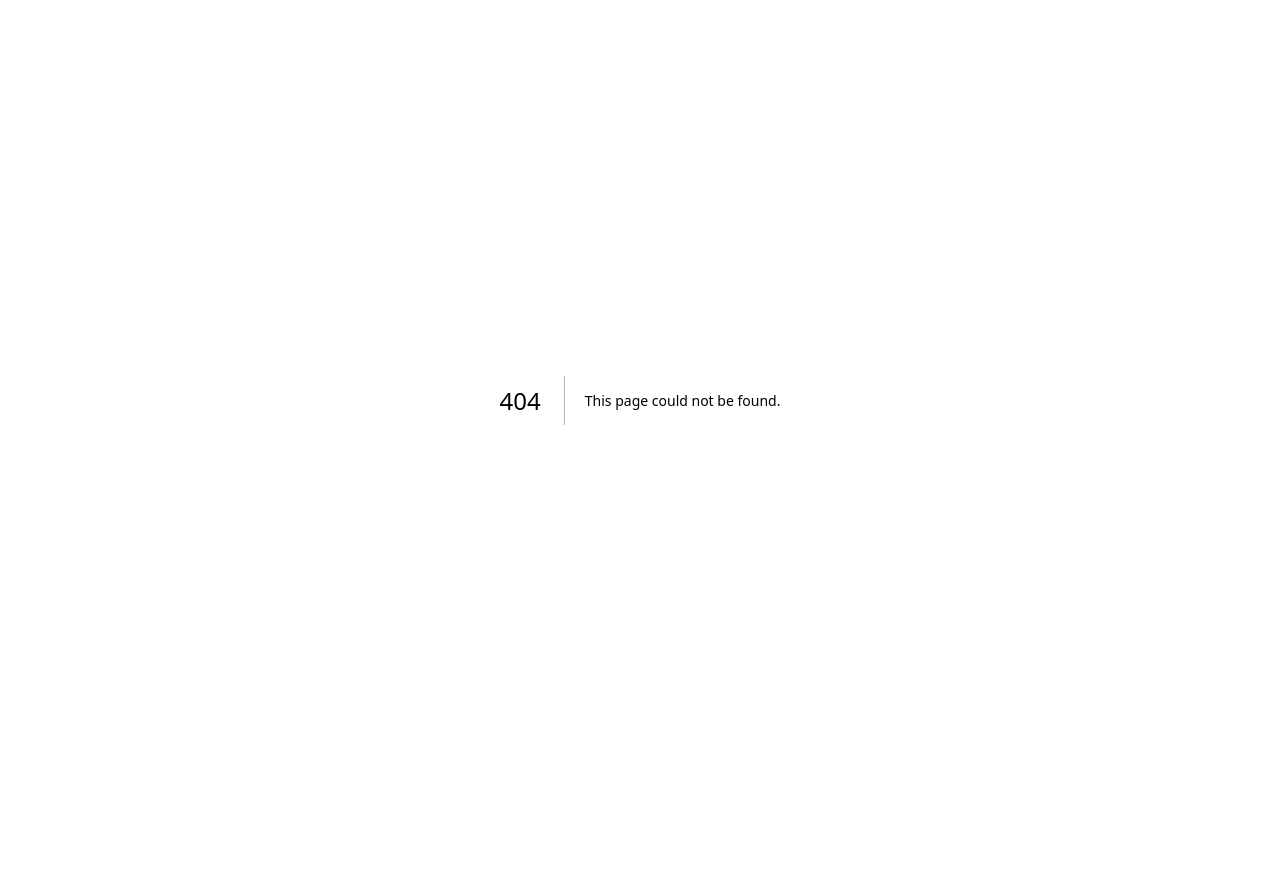
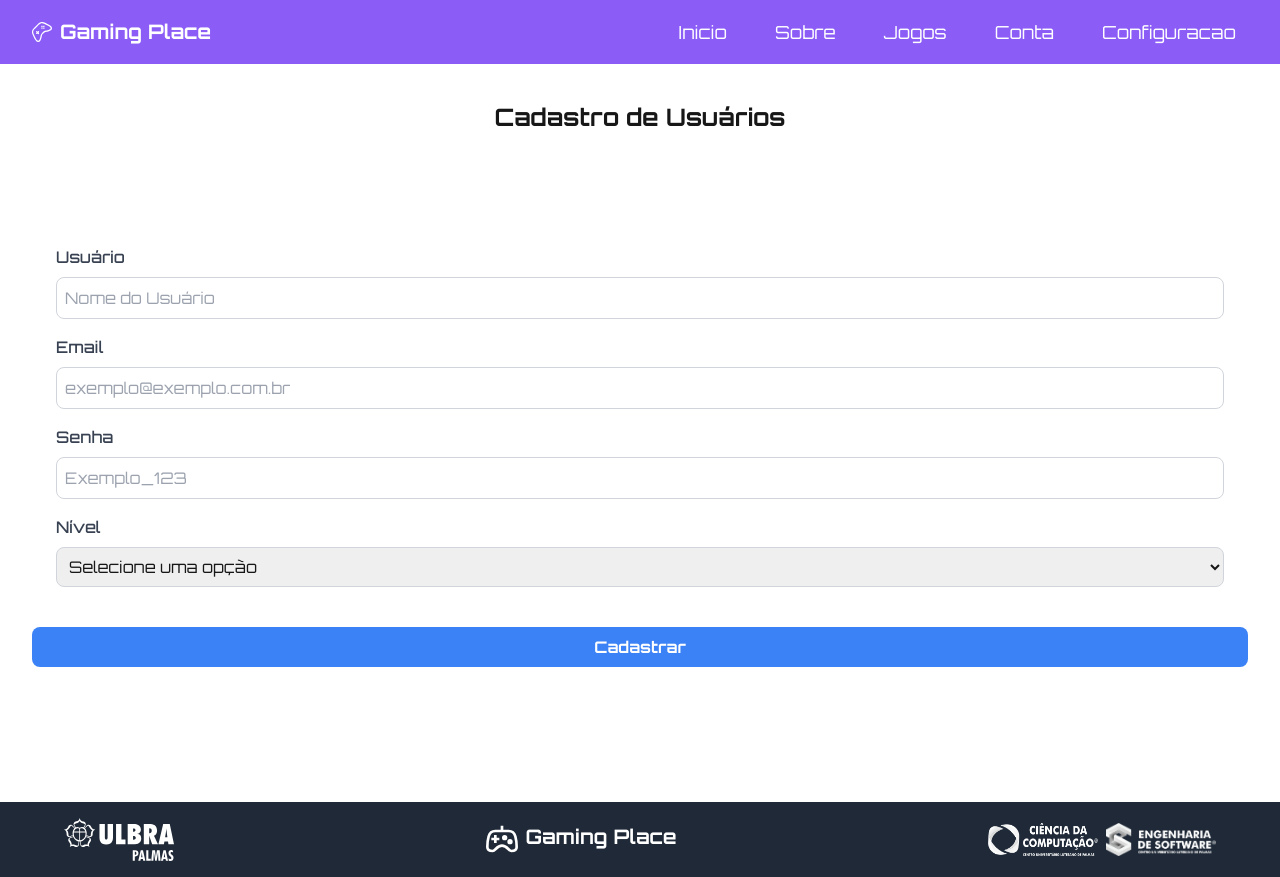
Before and after one commit to romarioulbra/gaming-place, a Next.js app: page /configuracao/usuarios in a window 1280 px wide. Before the commit this address had no page. Before the commit the page ends 800 px from the top, so only its background shows below. Built offline with nearby package versions, Linux system fonts and the light colour scheme.

Commit message:
Módulo Usuários - Viwer e Form

```diff
--- /dev/null
+++ b/src/app/configuracao/usuarios/cadastro.tsx
@@ -0,0 +1,44 @@
+import Botao from "@/app/components/Botao";
+import InputForm from "@/app/components/InputsForm";
+
+export default function CadastroUsuario() {
+  return (
+    <div className="container">
+
+      {/* Seu formulário ou conteúdo de cadastro aqui */}
+      <form className="bg-white p-8 rounded-lg mt-10">
+        {/* Inputs do formulário */}
+      <div className="p-6">
+        <InputForm
+            tipoInput="text"
+            label="Usuário"
+            placeholder="Nome do Usuário"
+        />
+        <InputForm
+            tipoInput="email"
+            label="Email"
+            placeholder="exemplo@exemplo.com.br"
+        />
+
+        <InputForm
+            tipoInput="password"
+            label="Senha"
+            placeholder="Exemplo_123"
+        />
+        <InputForm
+            tipoInput="select"
+            label="Nível"
+            options={['Administrador', 'Comum']}
+        />
+      </div>
+      <div className="flex justify-center">
+        <Botao
+          texto='Cadastrar'
+          tipo='submit'
+          cor = 'azul'
+        />
+      </div>
+      </form>
+    </div>
+  );
+}
--- /dev/null
+++ b/src/app/configuracao/usuarios/page.tsx
@@ -0,0 +1,21 @@
+'use client'
+
+import Navbar from "@/app/components/MenuNavbar";
+import Footer from "@/app/components/Rodape";
+import CadastroUsuario from "./cadastro";
+
+export default function Usuarios() {
+  return (
+    <>
+      <Navbar/>
+      <div className="flex flex-col items-center justify-center h-screen">
+        {/* Título */}
+        <h2 className="text-2xl font-bold mb-4">Cadastro de Usuários</h2>
+
+        {/* Formulário de Cadastro */}
+        <CadastroUsuario />
+      </div>
+      <Footer />
+    </>
+  );
+}
```
